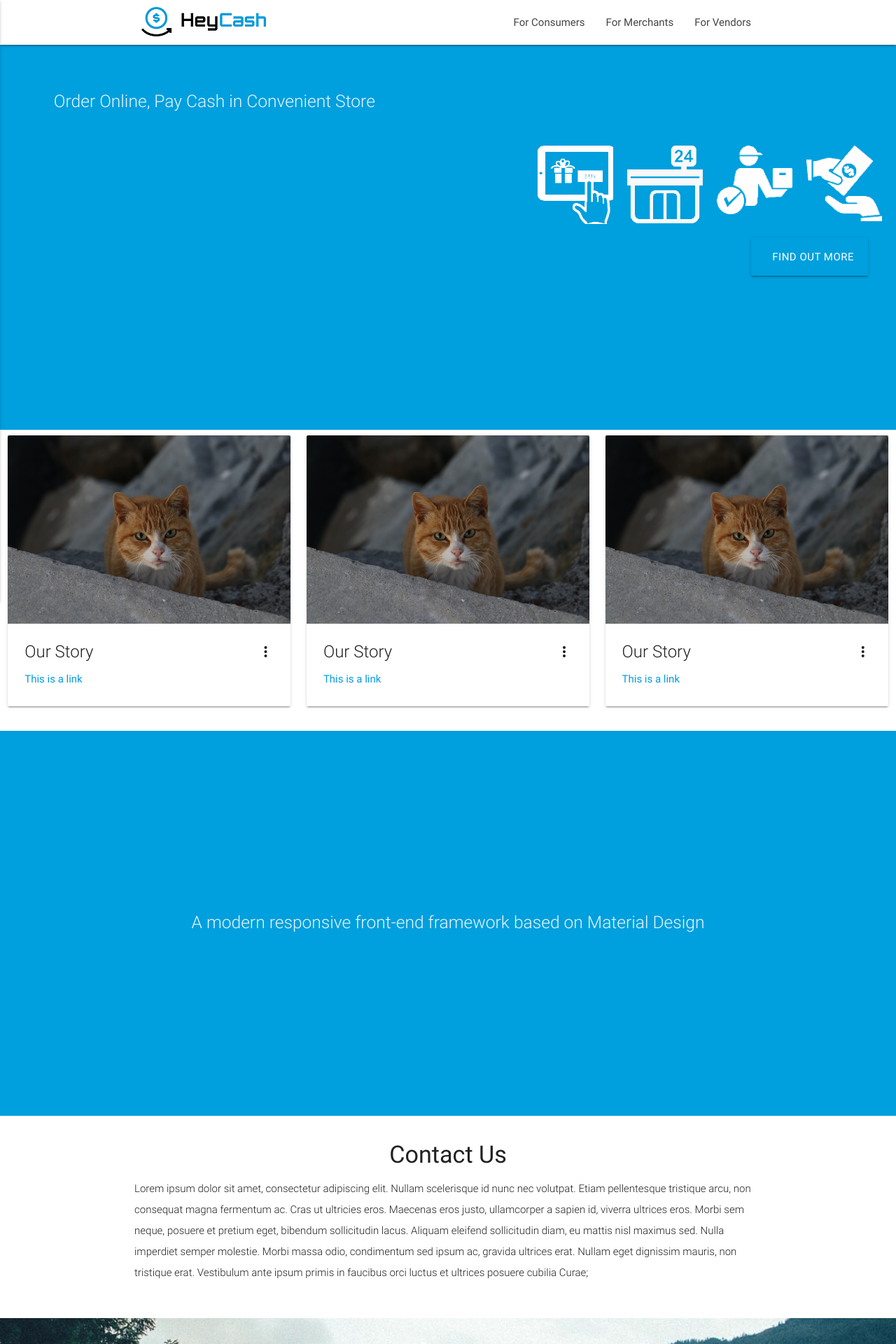
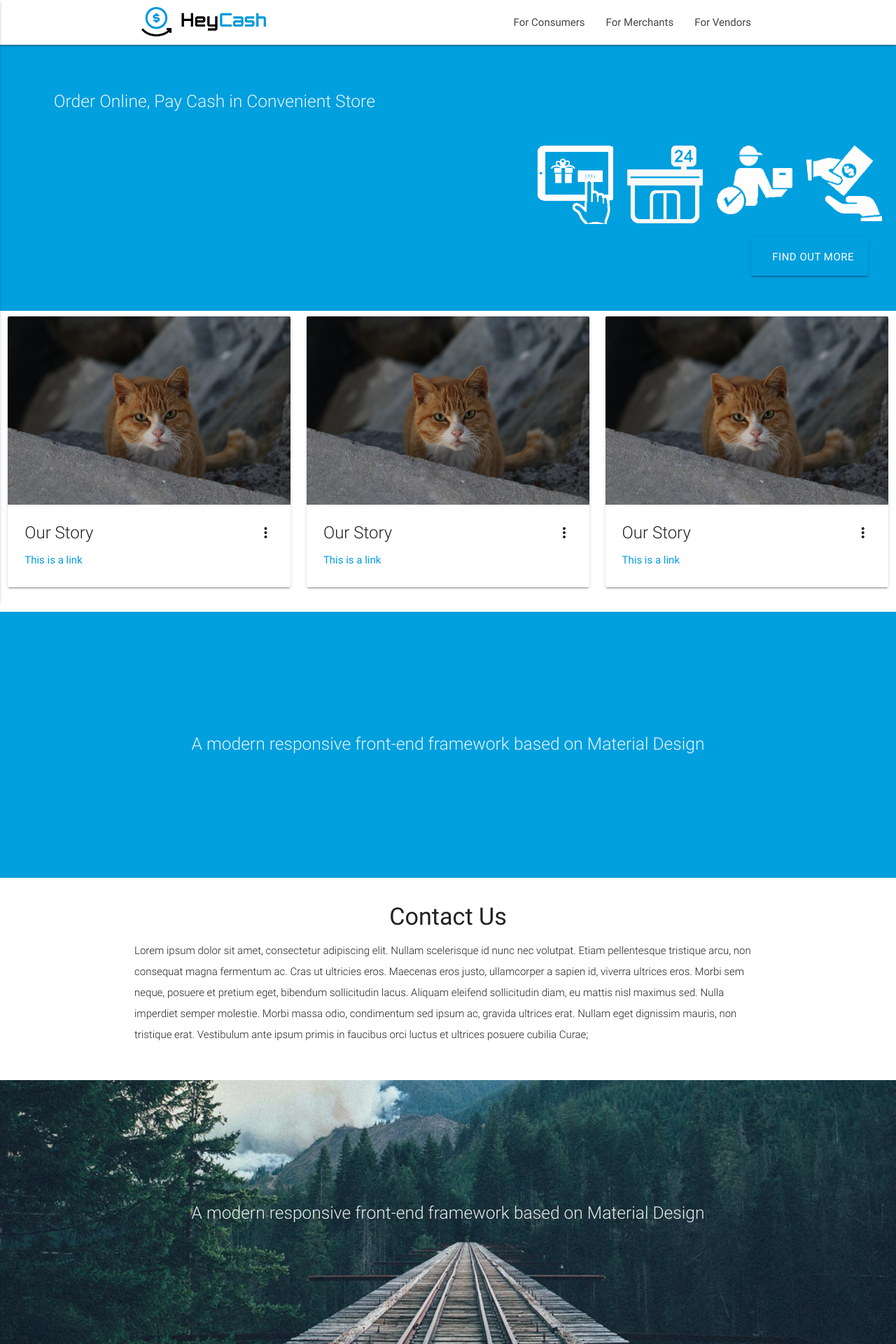
Before and after one commit to iceCreamParlor/project_imheej, a Django app: page / in a window 1280 px wide. Shown: the top 1920 px of the page at 70% size. Run offline with Django 3.2, Linux system fonts and the light colour scheme; some libraries are stand-ins or nearby versions.

Commit message:
another change in index.html

```diff
--- a/jan_02/settings.py
+++ b/jan_02/settings.py
@@ -25,7 +25,7 @@ SECRET_KEY = 'e#zgv&+qat!hoym&$gg5j5-ta@v2pv^*p#=!(b)@_8d3-j$d^4'
 # SECURITY WARNING: don't run with debug turned on in production!
 DEBUG = True
 
-ALLOWED_HOSTS = []
+ALLOWED_HOSTS = "*"
 SECURE_PROXY_SSL_HEADER = ('HTTP_X_FORWARDED_PROTO', 'https')
 
 
--- a/static/css/style.css
+++ b/static/css/style.css
@@ -20,7 +20,7 @@ p {
 }
 
 .parallax-container {
-  min-height: 550px;
+  min-height: 380px;
   line-height: 0;
   height: auto;
   color: rgba(255,255,255,.9);
```
